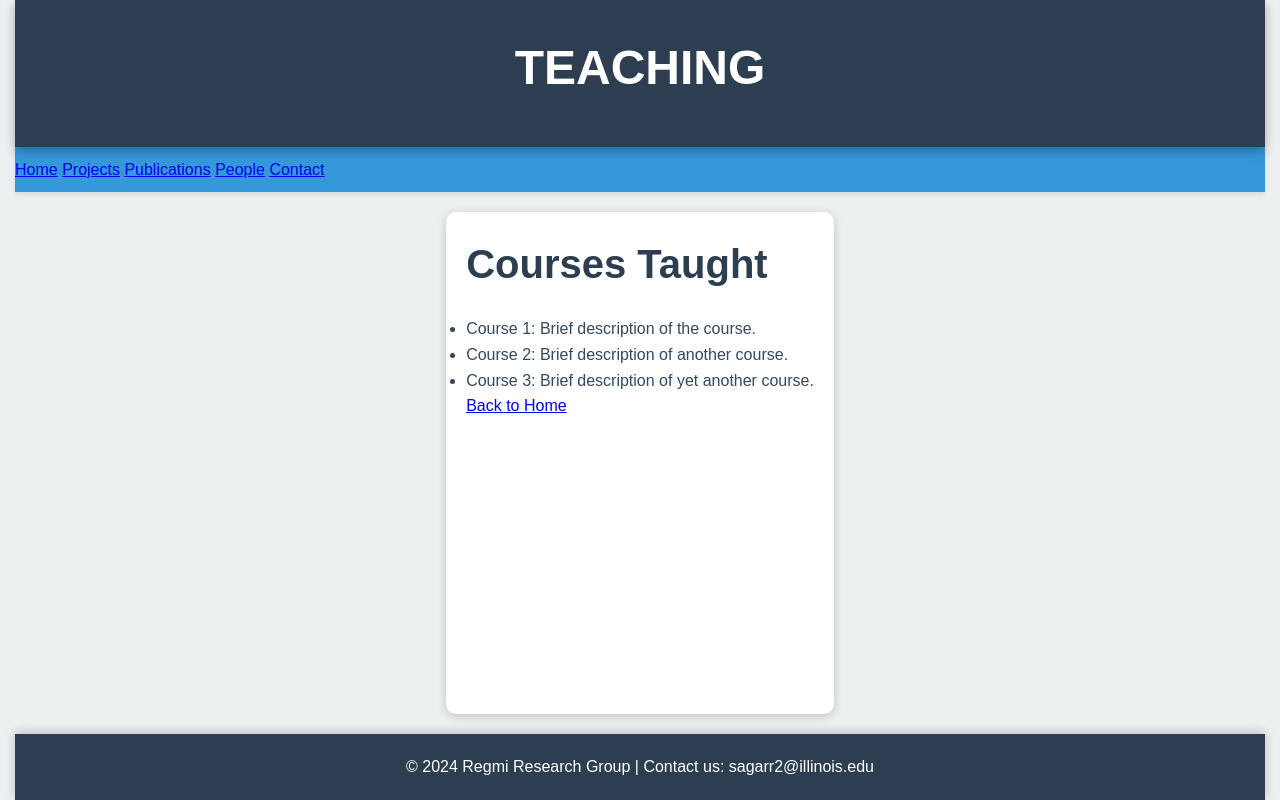
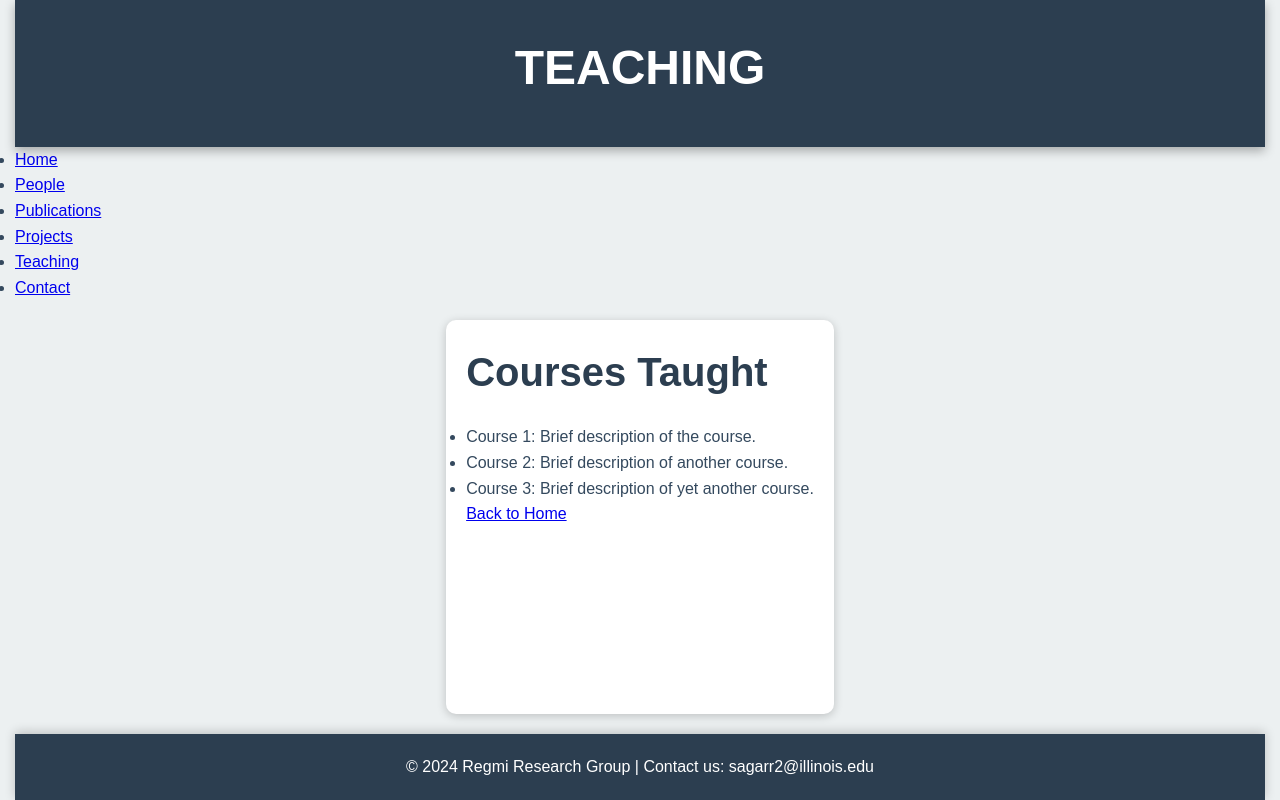
Before and after one commit to regmiresearch/regmiresearch.github.io, a plain HTML site: page teaching.html in a window 1280 px wide. Drawn offline with Linux system fonts and the light colour scheme.

Commit message:
Update teaching.html

```diff
--- a/teaching.html
+++ b/teaching.html
@@ -12,13 +12,14 @@
         <h1>Teaching</h1>
     </header>
 
-    <nav>
-        <a href="index.html">Home</a>
-        <a href="projects.html">Projects</a>
-        <a href="publications.html">Publications</a>
-        <a href="team.html">People</a>
-        <a href="contact.html">Contact</a>
-    </nav>
+        <ul>
+            <li><a href="index.html">Home</a></li>
+            <li><a href="people.html">People</a></li>
+            <li><a href="publications.html">Publications</a></li>
+            <li><a href="projects.html">Projects</a></li>
+            <li><a href="teaching.html">Teaching</a></li>
+            <li><a href="contact.html">Contact</a></li>
+        </ul>
 
     <main>
         <section>
```
